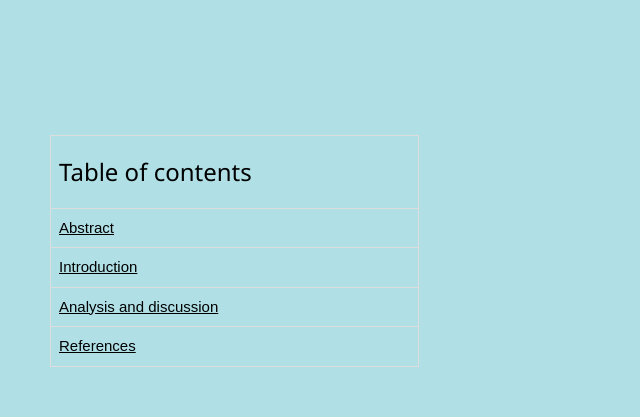
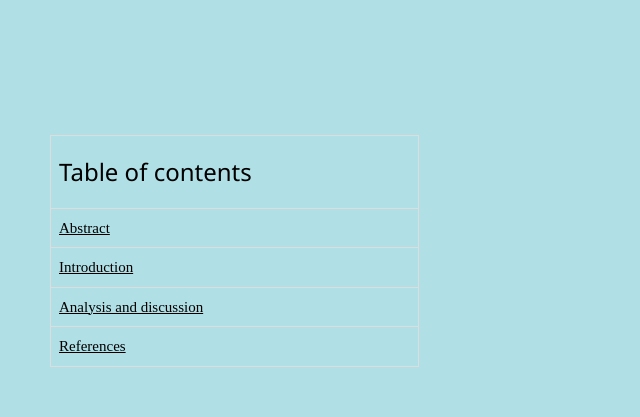
Before and after one commit to FEPSFY6871410/FY6871410, a plain HTML site: page index.html in a window 1280 px wide. Shown: the part 2980-3397 px from the top of the page, 0-640 px from the left. Drawn offline with nearby package versions, Linux system fonts and the light colour scheme; no server answers.

Commit message:
Update index.html

```diff
--- a/index.html
+++ b/index.html
@@ -13,7 +13,7 @@
   <!style for tables>
   <style>
         table{
-          font-family: Century, sans-serif;
+          font-family: Century, Century;
           border-collapse: collapse;
           width: 30%;
 
```
